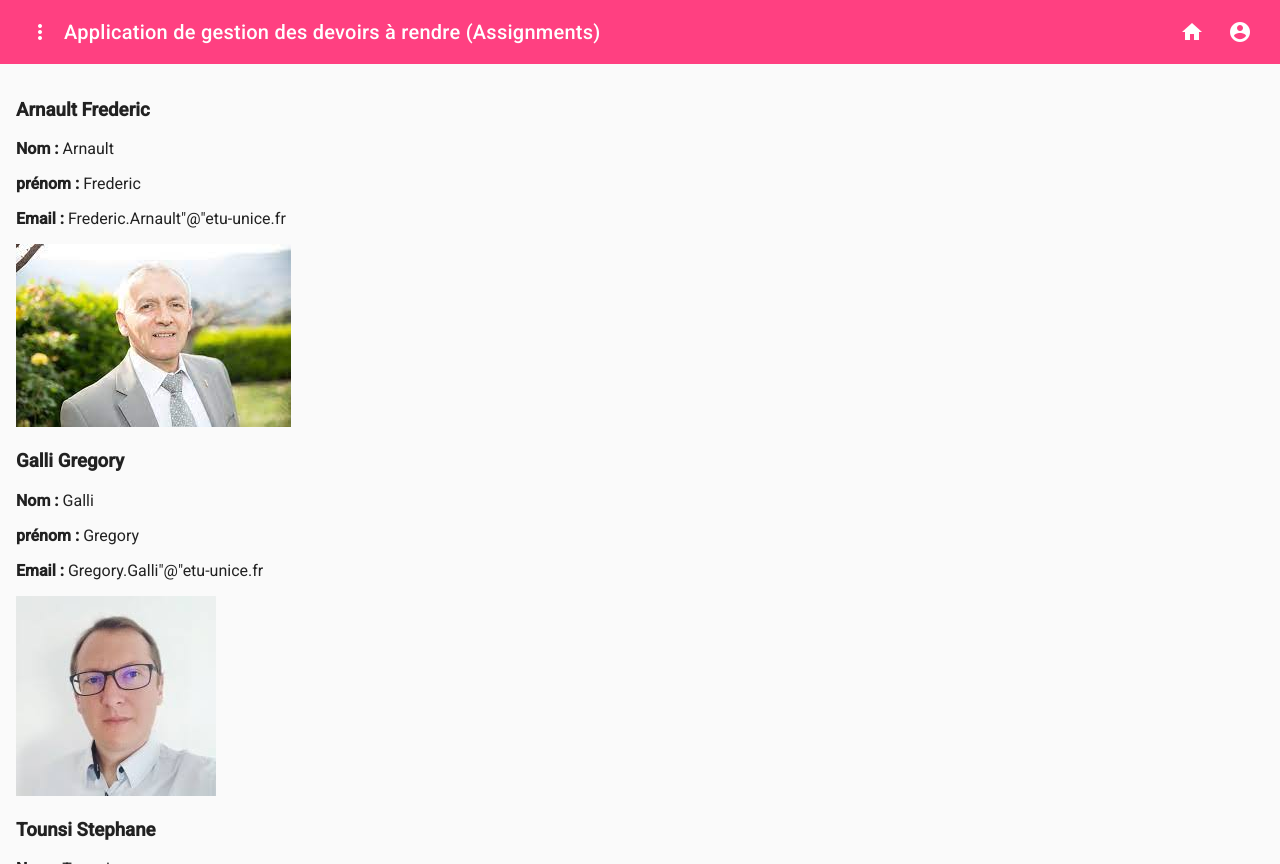
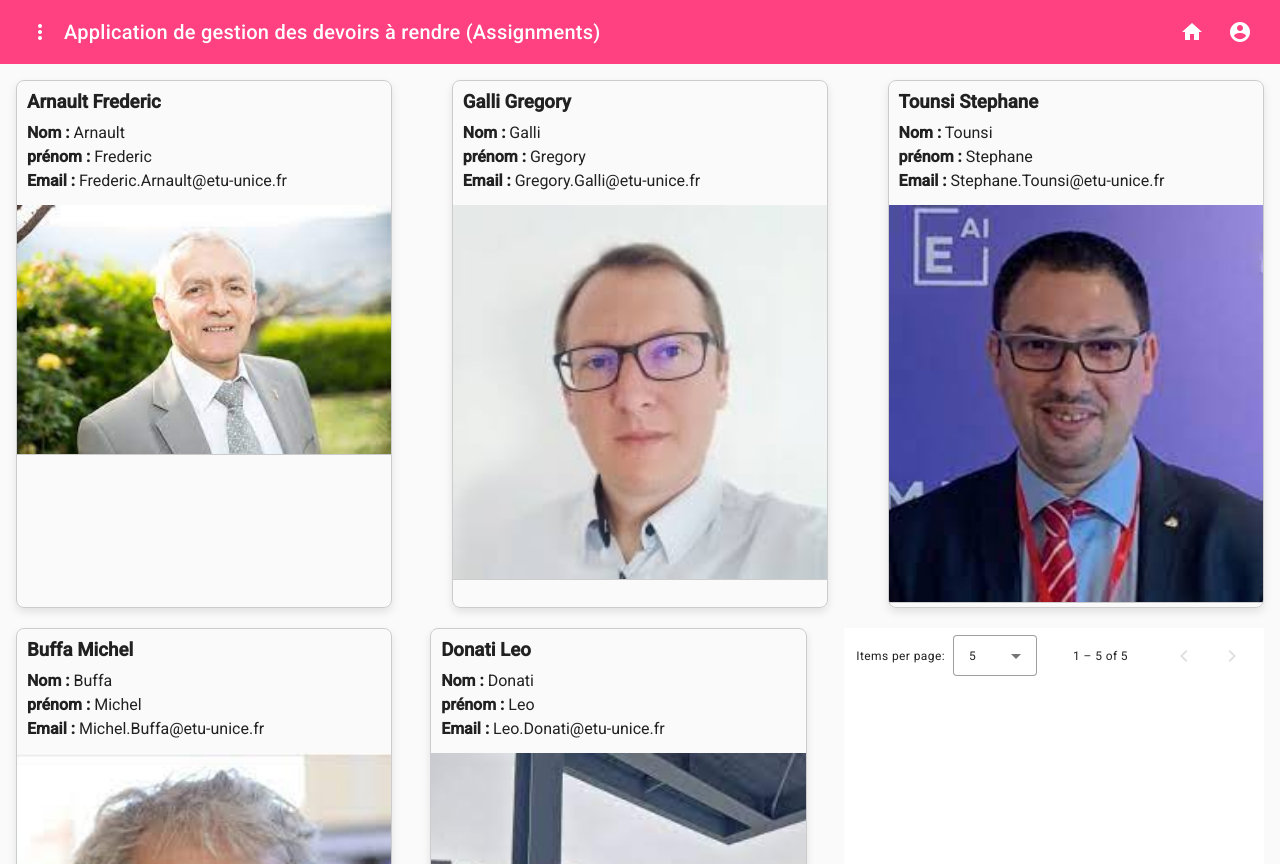
Before and after one commit to NoemiePOUJOL/Angular_YN, an Angular app in the folder noem-app/: page /liste_professeur in a window 1280 px wide. Built offline with nearby package versions, Linux system fonts and the light colour scheme.

Commit message:
c'est fini

```diff
--- a/noem-app/src/app/liste-professeur/liste-professeur.component.css
+++ b/noem-app/src/app/liste-professeur/liste-professeur.component.css
@@ -0,0 +1,56 @@
+.profs-container {
+    display: flex;
+    flex-wrap: wrap;
+    justify-content: space-between;
+  }
+
+  .prof-card {
+    width: 30%;
+    margin-bottom: 20px;
+    border: 1px solid #ccc;
+    border-radius: 8px;
+    overflow: hidden;
+    box-shadow: 0 4px 8px rgba(0, 0, 0, 0.1);
+    transition: transform 0.3s ease-in-out;
+  }
+
+  .prof-card:hover {
+    transform: scale(1.05);
+  }
+
+  .prof-content {
+    display: flex;
+    flex-direction: column;
+  }
+
+  .prof-text {
+    padding: 10px;
+  }
+
+  .prof-title {
+    margin: 0;
+  }
+
+  .prof-info {
+    margin-top: 10px;
+  }
+
+  .prof-info p {
+    margin: 5px 0;
+  }
+
+  .prof-image img {
+    width: 100%;
+    height: auto;
+    border-bottom: 1px solid #ccc;
+  }
+
+  .mat-paginator {
+    margin-top: 20px;
+  }
+
+  /* Ajoutez ces styles si vous voulez centrer la pagination */
+  .mat-paginator {
+    margin: 20px auto;
+    text-align: center;
+  }
--- a/noem-app/src/app/liste-professeur/liste-professeur.component.html
+++ b/noem-app/src/app/liste-professeur/liste-professeur.component.html
@@ -9,7 +9,7 @@
           <div class="prof-info">
             <p><strong>Nom :</strong> {{listeNomProf[i]}}</p>
             <p><strong>prénom :</strong> {{listePrenomProf[i]}}</p>
-            <p><strong>Email :</strong> {{listePrenomProf[i]}}.{{listeNomProf[i]}}"&#64;"etu-unice.fr</p>
+            <p><strong>Email :</strong> {{listePrenomProf[i]}}.{{listeNomProf[i]}}&#64;etu-unice.fr</p>
           </div>
         </div>
         <div class="prof-image">
```
